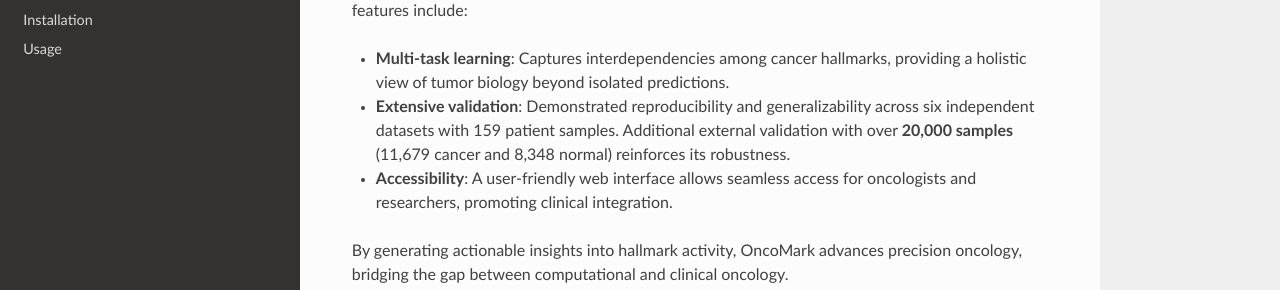
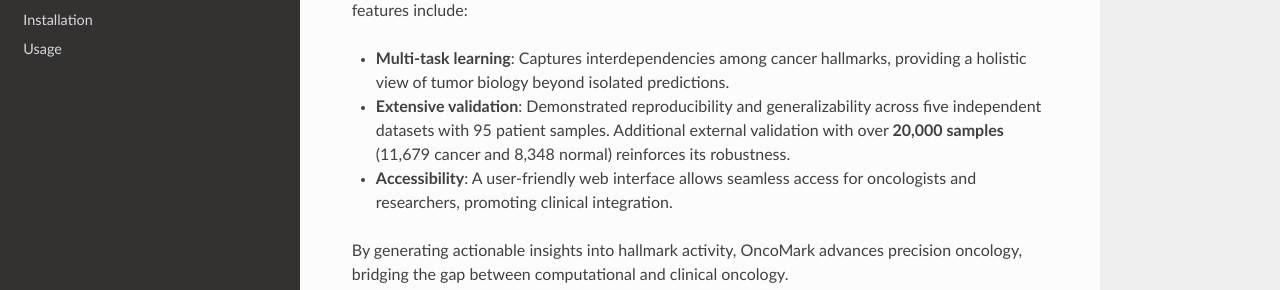
Before and after one commit to SML-CompBio/OncoMark, an MkDocs documentation site: the page built from docs/index.md, in a window 1280 px wide and 900 px high, scrolled down 911 px. Shown: the part 161-451 px from the top of the window. Built offline with MkDocs 1.6.1, drawn with Linux system fonts in a browser that asks for light colours; nearby versions of some CDN libraries.

Commit message:
Update index.md

```diff
--- a/docs/index.md
+++ b/docs/index.md
@@ -22,7 +22,7 @@
 OncoMark addresses this unmet need by introducing a comprehensive neural multi-task learning (N-MTL) framework. This innovative tool employs synthetic biopsy datasets annotated with hallmark activity, reflecting real-world tumor biology while maintaining clinical relevance. Key features include:
 
 - **Multi-task learning**: Captures interdependencies among cancer hallmarks, providing a holistic view of tumor biology beyond isolated predictions.
-- **Extensive validation**: Demonstrated reproducibility and generalizability across six independent datasets with 159 patient samples. Additional external validation with over **20,000 samples** (11,679 cancer and 8,348 normal) reinforces its robustness.
+- **Extensive validation**: Demonstrated reproducibility and generalizability across five independent datasets with 95 patient samples. Additional external validation with over **20,000 samples** (11,679 cancer and 8,348 normal) reinforces its robustness.
 - **Accessibility**: A user-friendly web interface allows seamless access for oncologists and researchers, promoting clinical integration.
 
 By generating actionable insights into hallmark activity, OncoMark advances precision oncology, bridging the gap between computational and clinical oncology.
```
